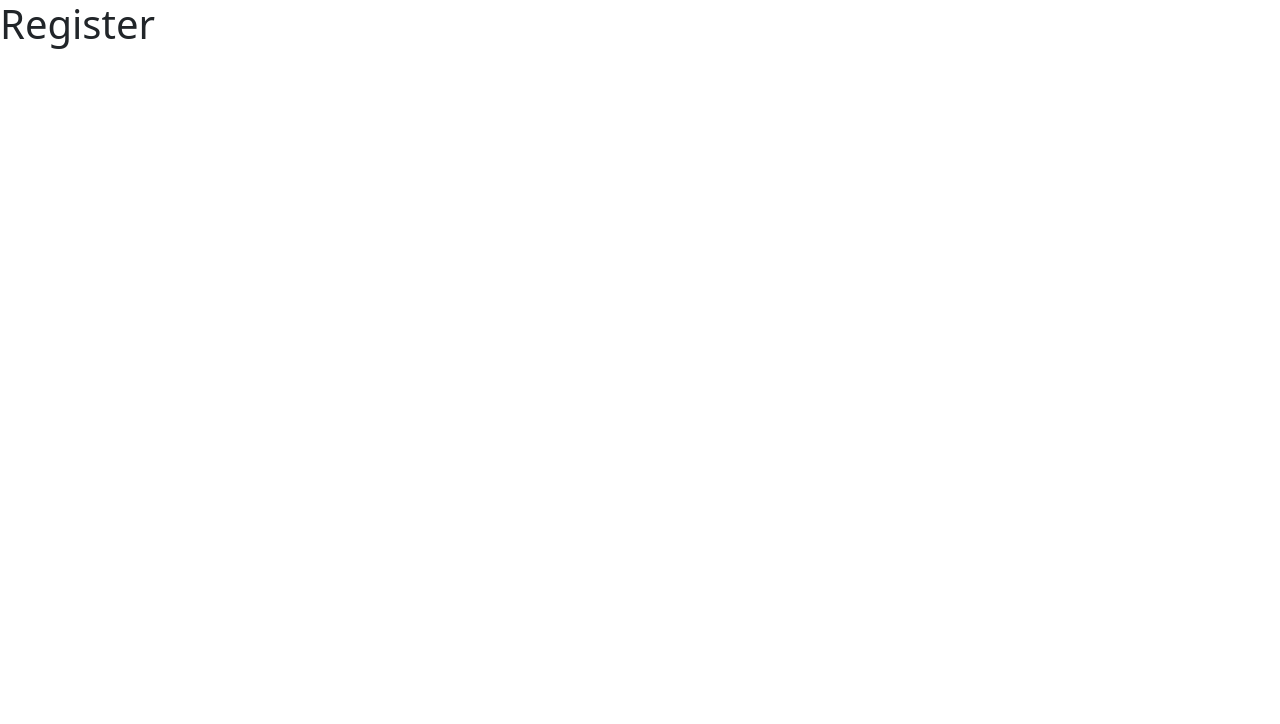
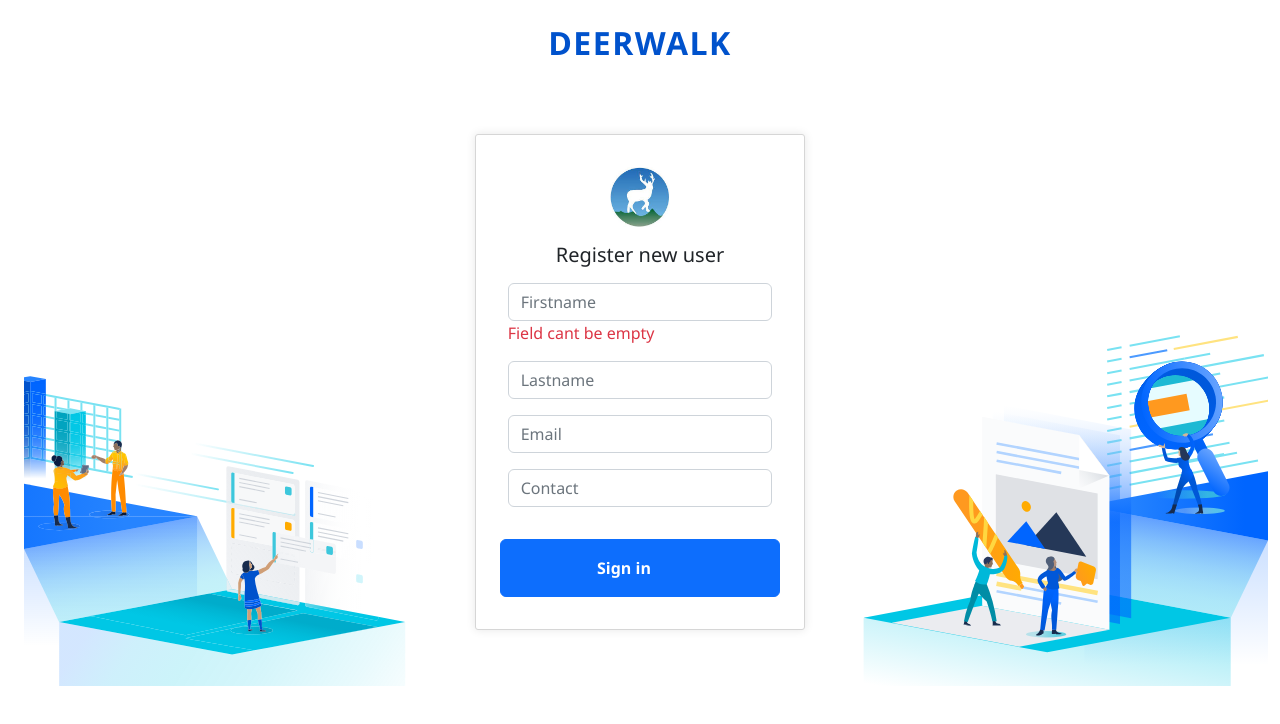
Before and after one commit to AlishaManandhar/project--static-frontend, a plain HTML site: page auth/register.html in a window 1280 px wide. Drawn offline with nearby package versions, Linux system fonts and the light colour scheme.

Commit message:
Designed Signup page

```diff
--- a/assets/css/style.css
+++ b/assets/css/style.css
@@ -45,6 +45,8 @@
   width: 60px;
   height: 60px;
   object-fit: cover;
+  margin: 0 auto;
+  display: block;
 }
 
 .login-links {
@@ -52,7 +54,6 @@
   text-decoration: none;
 }
 
-.login-btn {
-  width: 100%;
-  font-size: large;
-}
+
+
+/*************** login starts here *************/
--- a/auth/register.html
+++ b/auth/register.html
@@ -1,13 +1,68 @@
-<!doctype html>
+<!DOCTYPE html>
 <html lang="en">
-  <head>
-    <meta charset="utf-8">
-    <meta name="viewport" content="width=device-width, initial-scale=1">
+
+<head>
+    <meta charset="utf-8" />
+    <meta name="viewport" content="width=device-width, initial-scale=1" />
     <title>Project Management System</title>
-    <link href="https://cdn.jsdelivr.net/npm/bootstrap@5.2.0-beta1/dist/css/bootstrap.min.css" rel="stylesheet" integrity="sha384-0evHe/X+R7YkIZDRvuzKMRqM+OrBnVFBL6DOitfPri4tjfHxaWutUpFmBp4vmVor" crossorigin="anonymous">
-  </head>
-  <body>
-    <h1>Register</h1>
-    <script src="https://cdn.jsdelivr.net/npm/bootstrap@5.2.0-beta1/dist/js/bootstrap.bundle.min.js" integrity="sha384-pprn3073KE6tl6bjs2QrFaJGz5/SUsLqktiwsUTF55Jfv3qYSDhgCecCxMW52nD2" crossorigin="anonymous"></script>
-  </body>
+    <link href="https://cdn.jsdelivr.net/npm/bootstrap@5.2.0-beta1/dist/css/bootstrap.min.css" rel="stylesheet"
+        integrity="sha384-0evHe/X+R7YkIZDRvuzKMRqM+OrBnVFBL6DOitfPri4tjfHxaWutUpFmBp4vmVor" crossorigin="anonymous" />
+    <link rel="stylesheet" href="../assets/css/style.css" />
+</head>
+
+<body>
+    <div class="container-fluid">
+        <div class="section-login my-4">
+            <h4 class="text-center developer-detail">Deerwalk</h4>
+            <div class="row justify-content-center my-4 my-md-0 pt-1 pt-md-2">
+                <div class="col-md-4 left-image d-none d-sm-none d-md-block">
+                    <img src="../assets/images/default_left.e74de3ec.svg" alt="" />
+                </div>
+                <div class="col-12 col-sm-12 col-md-4 p-sm-2 p-md-5">
+                    <div class="login my-md-2 my-5">
+                        <div class="card p-md-3">
+                            <div class="card-body">
+                                <img src="../assets/images/logo.jpg" alt="" srcset="" />
+                                <h5 class="my-3 text-center">Register new user</h5>
+                                <form method="POST">
+                                  <div class="form-group mb-3">
+                                        <input type="text" class="form-control" placeholder="Firstname" name="firstname"
+                                            v-model="firstname">
+                                            <span class="text-danger">Field cant be empty</span>
+                                  </div>
+                                  <div class="form-group mb-3">
+                                    <input type="text" class="form-control" placeholder="Lastname" name="lastname">
+                                  </div>
+                                  <div class="form-group mb-3">
+                                      <input type="email" class="form-control" id="email" name="email"
+                                            placeholder="Email" />
+                                  </div>
+                                  <div class="form-group mb-3">
+                                    <input type="text" class="form-control" id="contact" name="contact"
+                                          placeholder="Contact" />
+                                </div>
+                            </div>
+
+                            <button type="submit" class="btn btn-primary d-block mx-2 mb-3 p-3">
+                                    <b>Sign in</b>
+                                    <i class="bi bi-arrow-right px-3"></i>
+                            </button>
+
+                            </form>
+                        </div>
+                    </div>
+                </div>
+            </div>
+            <div class="col-md-4 right-image d-none d-sm-none d-md-block">
+                <img src="../assets/images/default_right.6ece9751.svg" alt="" />
+            </div>
+        </div>
+    </div>
+    <!------------ section-login ends here ------------------->
+    </div>
+    <script src="https://cdn.jsdelivr.net/npm/bootstrap@5.2.0-beta1/dist/js/bootstrap.bundle.min.js"
+        integrity="sha384-pprn3073KE6tl6bjs2QrFaJGz5/SUsLqktiwsUTF55Jfv3qYSDhgCecCxMW52nD2"
+        crossorigin="anonymous"></script>
+</body>
+
 </html>
```
Also changed, not shown: auth/login.html (+7 -10 lines).
